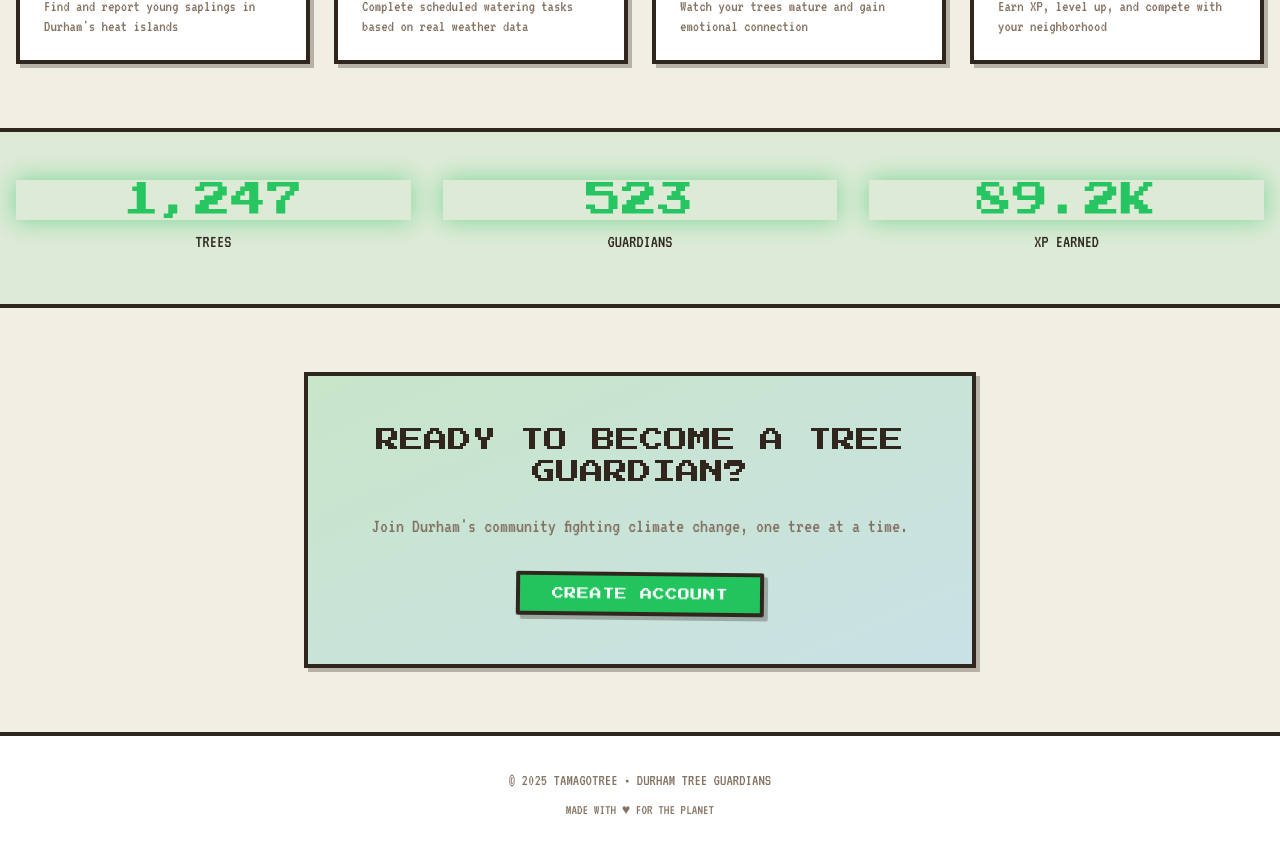
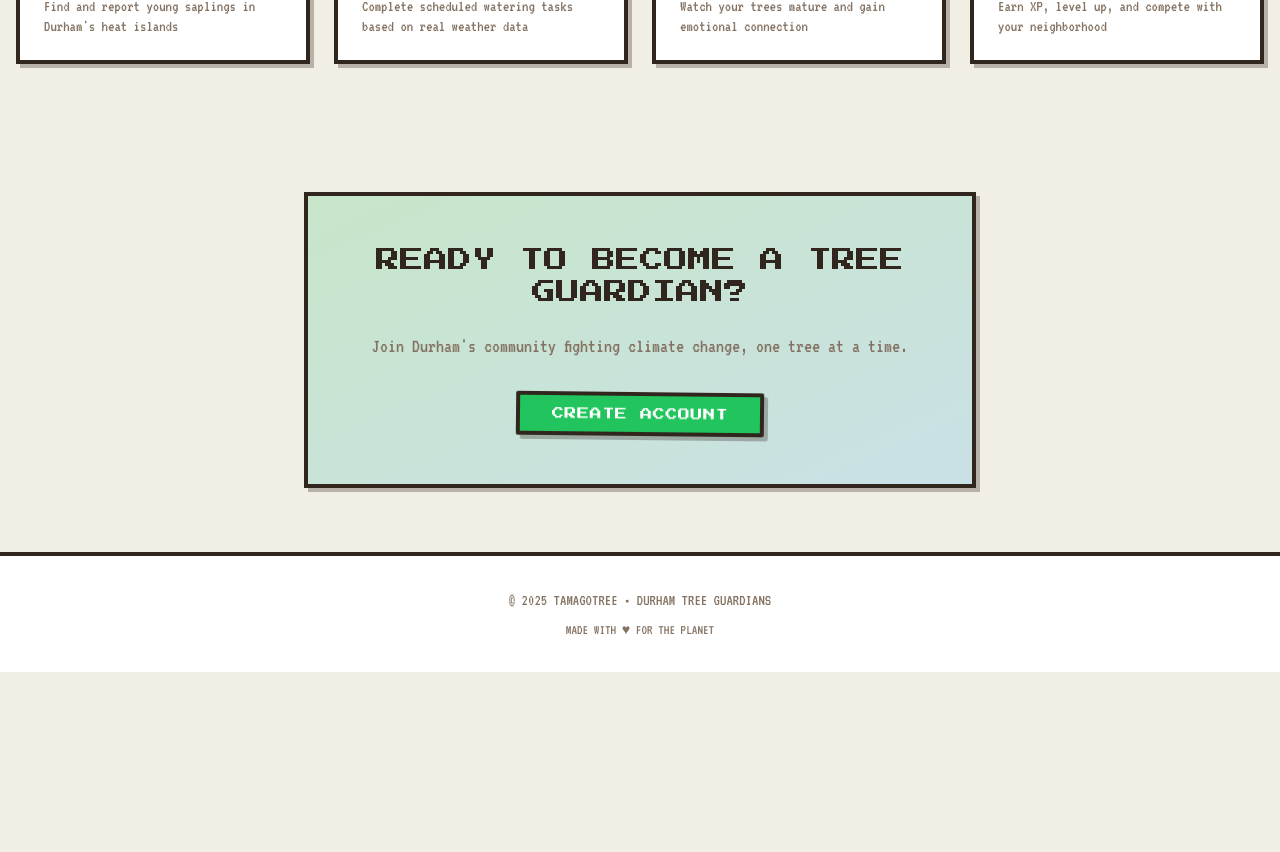
Before and after one commit to LevMarushevskyi/Tamagotree, a React (Vite) app: page / in a window 1280 px wide. Shown: the part 776-1628 px from the top of the page. After the commit the page ends 1448 px from the top, so only its background shows below. Built offline with nearby package versions, Linux system fonts and the light colour scheme; the HTML template or start-up script is replaced by a standard one.

Commit message:
Remove metrics section

```diff
--- a/src/pages/Index.tsx
+++ b/src/pages/Index.tsx
@@ -94,28 +94,6 @@ const Index = () => {
         </div>
       </section>
 
-      {/* Stats Section */}
-      <section className="border-t-4 border-b-4 border-foreground bg-primary/10 py-12">
-        <div className="container mx-auto px-4">
-          <div className="grid grid-cols-3 gap-8 text-center">
-            {[
-              { label: "TREES", value: "1,247" },
-              { label: "GUARDIANS", value: "523" },
-              { label: "XP EARNED", value: "89.2K" }
-            ].map((stat, index) => (
-              <div key={index} className="space-y-2">
-                <div className="font-pixel text-2xl md:text-4xl text-primary animate-pulse-glow">
-                  {stat.value}
-                </div>
-                <div className="font-mono-retro text-sm md:text-lg text-foreground">
-                  {stat.label}
-                </div>
-              </div>
-            ))}
-          </div>
-        </div>
-      </section>
-
       {/* CTA Section */}
       <section className="container mx-auto px-4 py-16 text-center">
         <div className="max-w-2xl mx-auto retro-border bg-gradient-to-br from-primary/20 to-accent/20 p-8 md:p-12">
```
